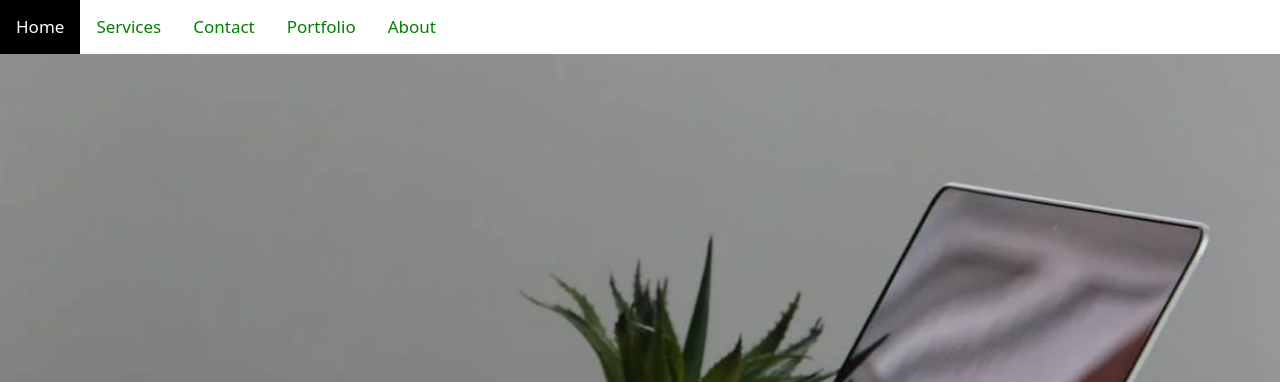
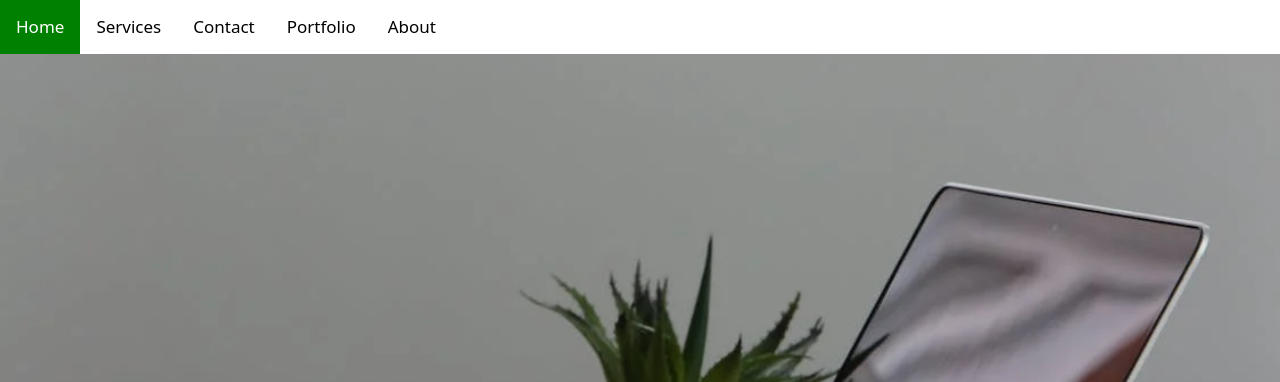
Before and after one commit to Mr12geez/My-Portfolio, a plain HTML site: page index.html in a window 1280 px wide. Shown: the top 382 px of the page. Drawn offline with nearby package versions, Linux system fonts and the light colour scheme.

Commit message:
Update style.css

```diff
--- a/style.css
+++ b/style.css
@@ -9,7 +9,7 @@
   .topnav a {
     float: left;
     display: block;
-    color: green;
+    color: black;
     text-align: center;
     padding: 14px 16px;
     text-decoration: none;
@@ -24,7 +24,7 @@
 
   /* Add an active class to highlight the current page */
   .topnav a.active {
-    background-color: black;
+    background-color: green;
     color: white;
   }
 
```
